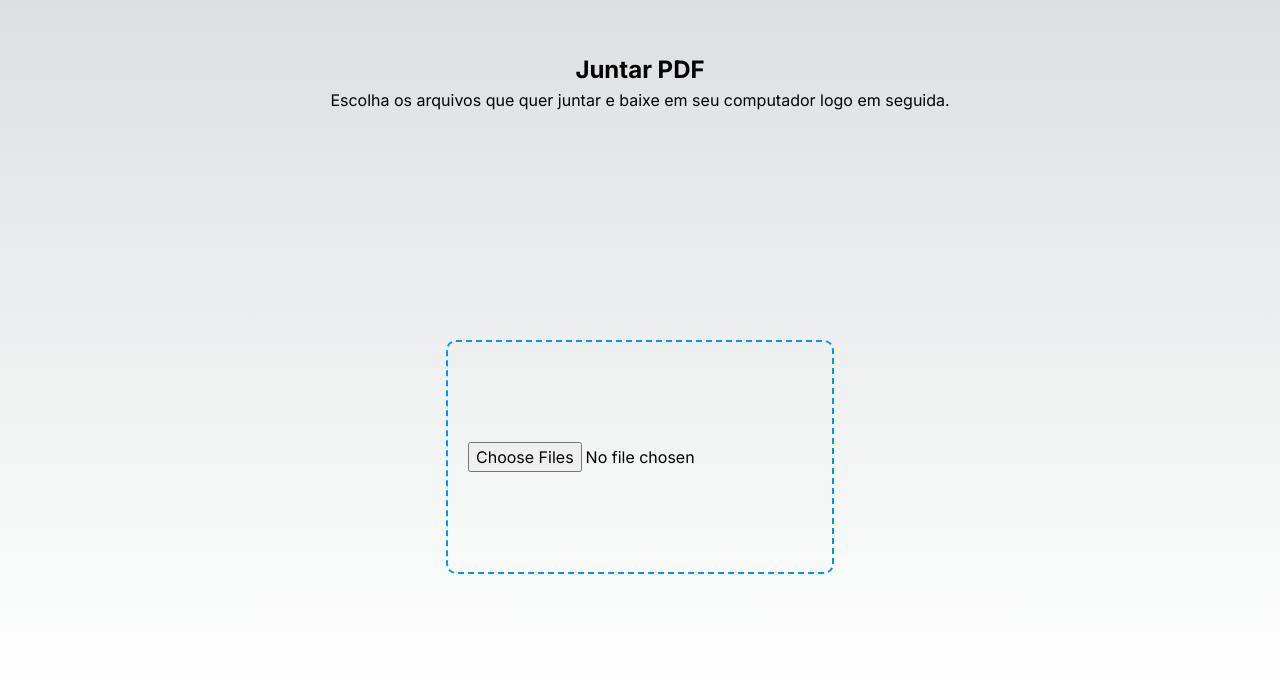
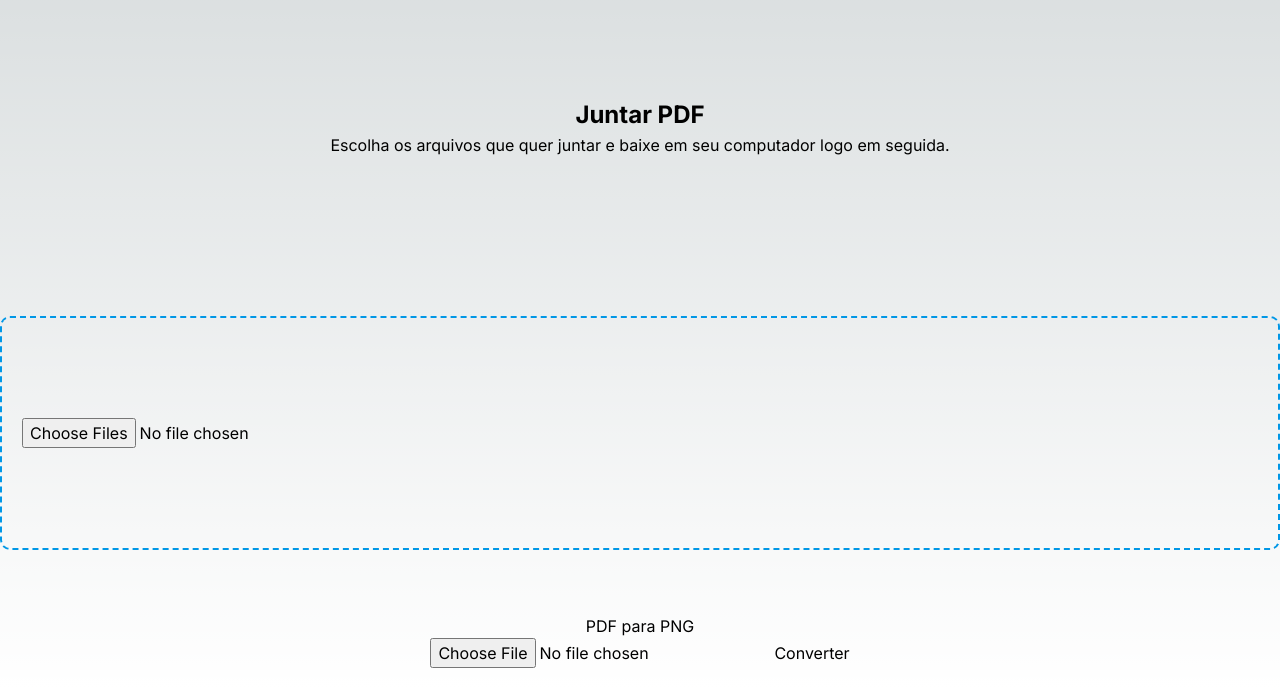
Before and after one commit to marcoshmarcarini/math_tools, a Next.js app: page /pdf-tools in a window 1280 px wide. Shown: the part 112-800 px from the top of the page. Built offline with nearby package versions, Linux system fonts and the light colour scheme.

Commit message:
Update - beta v3.0
Adição de uma ferramenta de converter pdf em imagens. Ela ainda não está funcional. Ainda preciso refinar e fazer tudo funcionar.

```diff
--- a/package.json
+++ b/package.json
@@ -15,11 +15,16 @@
     "autoprefixer": "10.4.14",
     "eslint": "8.42.0",
     "eslint-config-next": "13.4.5",
+    "fs": "^0.0.1-security",
     "next": "13.4.5",
+    "pdf-convert-js": "^1.0.7",
     "pdf-lib": "^1.17.1",
+    "pdf2pic": "^2.2.1",
     "postcss": "8.4.24",
     "react": "18.2.0",
     "react-dom": "18.2.0",
+    "react-pdf": "^7.1.2",
+    "spawn-sync": "^2.0.0",
     "tailwindcss": "3.3.2",
     "typescript": "5.1.3"
   }
--- /dev/null
+++ b/src/app/components/pdfToImage/page.tsx
@@ -0,0 +1,57 @@
+"use client"
+
+import { useState } from 'react';
+import {fromPath} from "pdf2pic";
+
+export default async function PDFToImage(){
+
+    const [file, setFile] = useState<File | null>(null);
+
+    const handleConvertPDF = async (e: React.FormEvent) => {
+        e.preventDefault();
+
+        if(!file){
+            console.error('Nenhum arquivo selecionado')
+            return
+        }
+
+        const formData = new FormData()
+        formData.append('file', file)
+
+        try {
+            const response = await fetch('http://localhost:3000/pdf-to-image', {
+                method: 'POST',
+                body: formData,
+            })
+
+            if(response.ok){
+                const data = await response.json()
+                console.log('Imagem convertida:', data.result)
+            }else{
+                console.error('Erro ao converter PDF para imagem:', response.statusText)
+            }
+        } catch (error) {
+            console.error('Erro ao converter PDF para imagem:', error)
+        }
+    };
+
+    const handleFileChange = (e: React.ChangeEvent<HTMLInputElement>) => {
+        if(e.target.files && e.target.files.length > 0){
+            setFile(e.target.files[0])
+        }
+    }
+
+
+    return(
+        <>
+            <div className={`flex flex-col mt-10 justify-center items-center`}>
+                <p>PDF para PNG</p>
+                <form onSubmit={handleConvertPDF}>
+                    <input type='file' onChange={handleFileChange}/>
+                    <input type='submit' value={`Converter`} />
+                </form>
+            </div>
+
+        </>
+    )
+}
--- /dev/null
+++ b/src/app/pdf-to-image/page.ts
@@ -0,0 +1,33 @@
+import { NextApiRequest, NextApiResponse } from 'next';
+import { fromPath } from 'pdf2pic';
+import { tmpdir } from 'os';
+import { join } from 'path';
+
+export default async function handler(req: NextApiRequest, res: NextApiResponse) {
+  if (req.method === 'POST') {
+    const { file } = req.body;
+
+    const options = {
+      density: 100,
+      saveFilename: 'untiled',
+      savePath: join(tmpdir(), 'images'), // Certifique-se de que a pasta "images" existe dentro de "public"
+      format: "png",
+      width: 600,
+      height: 600,
+    };
+
+    const storeAsImage = fromPath(file, options);
+    const pageToConvertAsImage = 1;
+
+    try {
+      const result = await storeAsImage(pageToConvertAsImage);
+      console.log("A primeira página foi convertida em uma imagem:", result);
+      res.status(200).json({ success: true, result });
+    } catch (error) {
+      console.error("Erro ao converter PDF para imagem:", error);
+      res.status(500).json({ success: false, error: "Erro ao converter PDF para imagem" });
+    }
+  } else {
+    res.status(405).json({ success: false, error: "Método não permitido" });
+  }
+}
--- a/src/app/pdf-tools/page.tsx
+++ b/src/app/pdf-tools/page.tsx
@@ -2,6 +2,8 @@
 
 import styles from '@/app/pdf-tools/Pdf.module.css'
 import PDFMerge from '../components/pdfMerge/page'
+//import PDFCreate from '../components/pdfToImage/page'
+import PDFToImage from '../components/pdfToImage/page'
 
 
 
@@ -14,8 +16,9 @@ export default function pdfTools(){
                     <p className={styles.pdfTitle}>Juntar PDF</p>
                     <p>Escolha os arquivos que quer juntar e baixe em seu computador logo em seguida.</p>
                 </div>
-                <div className={styles.container}>
+                <div className={`flex flex-col gap-6 pb-5`}>
                     <PDFMerge />
+                    <PDFToImage />
                 </div>
 
             </div>
--- a/src/app/regra-de-3/page.tsx
+++ b/src/app/regra-de-3/page.tsx
@@ -94,7 +94,6 @@ export default function regraDe3(){
                         alt={`Restart`}
                     />
                 </button>
-
                 <div className=" flex align-items-center text-center lg:mb-0 lg:grid-cols-4 lg:text-left">
                     <Link href={`/`}
                     className="group rounded-lg border border-transparent px-4 py-5 transition-colors hover:border-gray-300 hover:bg-gray-100 hover:dark:border-neutral-700 hover:dark:bg-neutral-800/30"
@@ -110,6 +109,7 @@ export default function regraDe3(){
                         Retornar.
                     </p> */}
                     </Link>
+                </div>
             </div>
             <div className={styles.RegraTextosArea}>
                 <h2>Explicando a Regra de Três</h2>
@@ -142,8 +142,6 @@ export default function regraDe3(){
                     comprar brinquedos. Ela nos ajuda a descobrir quantas coisas temos ou precisamos
                     quado conhecemos outras quantidades. É uma ferramenta matemática muito útil!
                 </p>
-
-                </div>
             </div>
         </>
     )
```
Also changed, not shown: 1 other file (tests, documents, lock files or other folders). Lines whose indentation alone changed are shown as unchanged.
